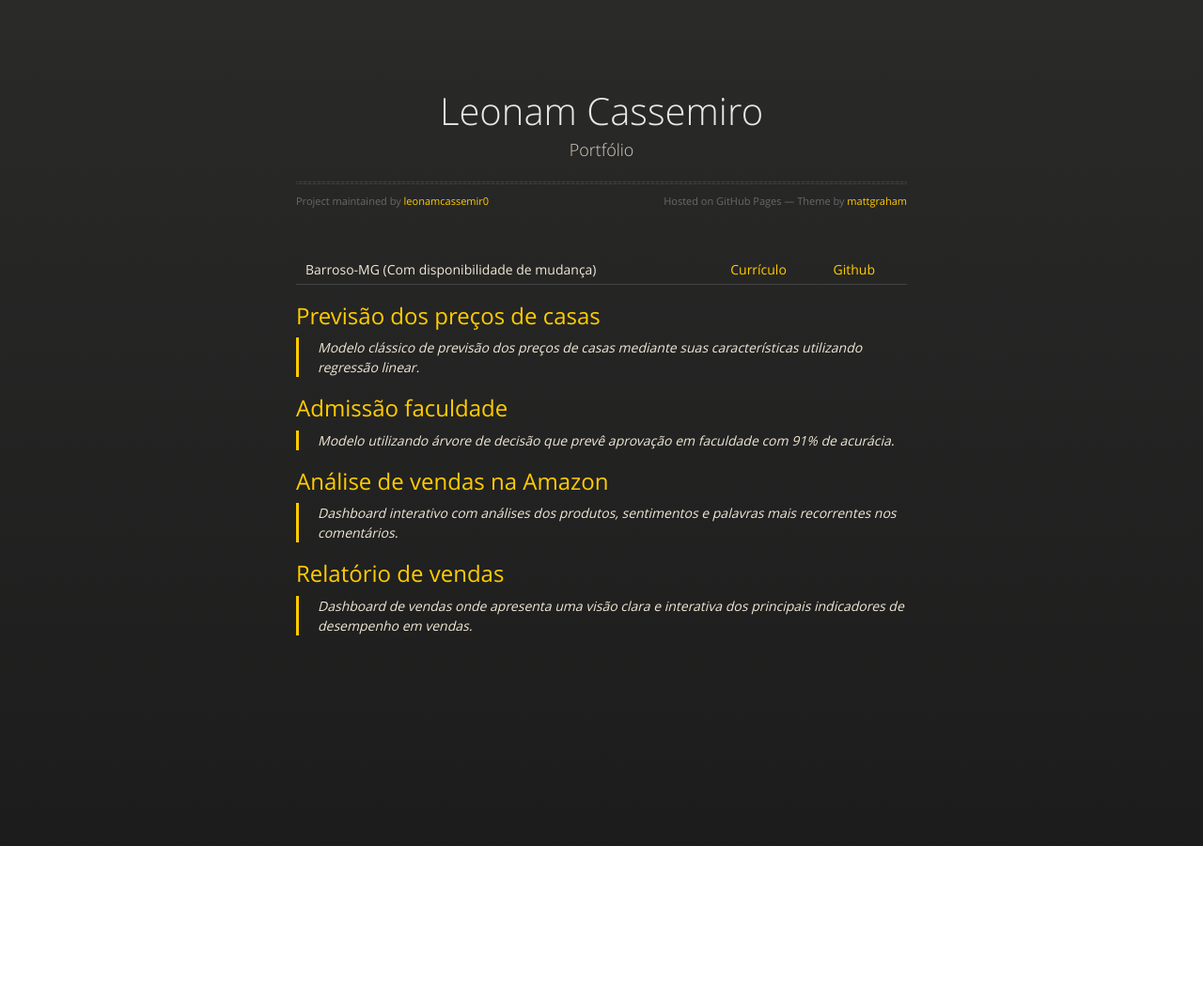
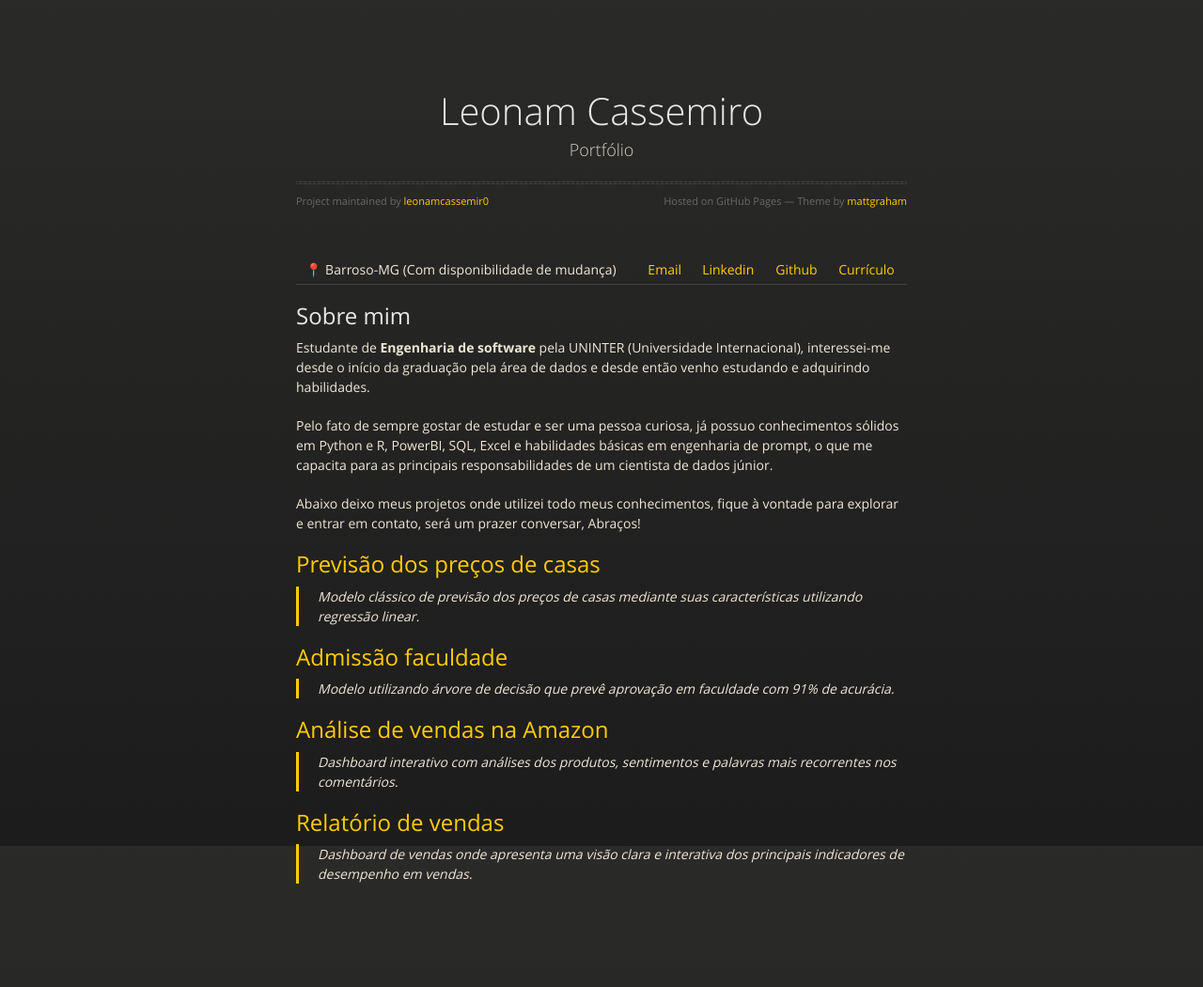
Before and after one commit to leonamcassemir0/portfolio, a Jekyll site: the page built from index.md, in a window 1280 px wide. Shown: the whole page at 94% size. Built offline with Jekyll 4.4.1, drawn with Linux system fonts in a browser that asks for light colours; our own code applies the rules of GitHub Pages for plain Markdown files; before the commit the page ends 900 px from its top, so only the background shows below that.

Commit message:
Update index.md

```diff
--- a/index.md
+++ b/index.md
@@ -1,5 +1,12 @@
-Barroso-MG (Com disponibilidade de mudança) |  [Currículo](assets/curriculo-leonam.pdf) | [Github](https://github.com/leonamcassemir0)
+📍 Barroso-MG (Com disponibilidade de mudança) |  [Email](leonamuirley01@gmail.com) | [Linkedin](https://www.linkedin.com/in/leonam-cassemiro) | [Github](https://github.com/leonamcassemir0) | [Currículo](assets/curriculo-leonam.pdf)
 
+## Sobre mim
+
+Estudante de **Engenharia de software** pela UNINTER (Universidade Internacional), interessei-me desde o início da graduação pela área de dados e desde então venho estudando e adquirindo habilidades.
+
+Pelo fato de sempre gostar de estudar e ser uma pessoa curiosa, já possuo conhecimentos sólidos em Python e R, PowerBI, SQL, Excel e habilidades básicas em engenharia de prompt, o que me capacita para as principais responsabilidades de um cientista de dados júnior.
+
+Abaixo deixo meus projetos onde utilizei todo meus conhecimentos, fique à vontade para explorar e entrar em contato, será um prazer conversar, Abraços!
 
 ## [Previsão dos preços de casas](./preco-casa.md)
 
```
